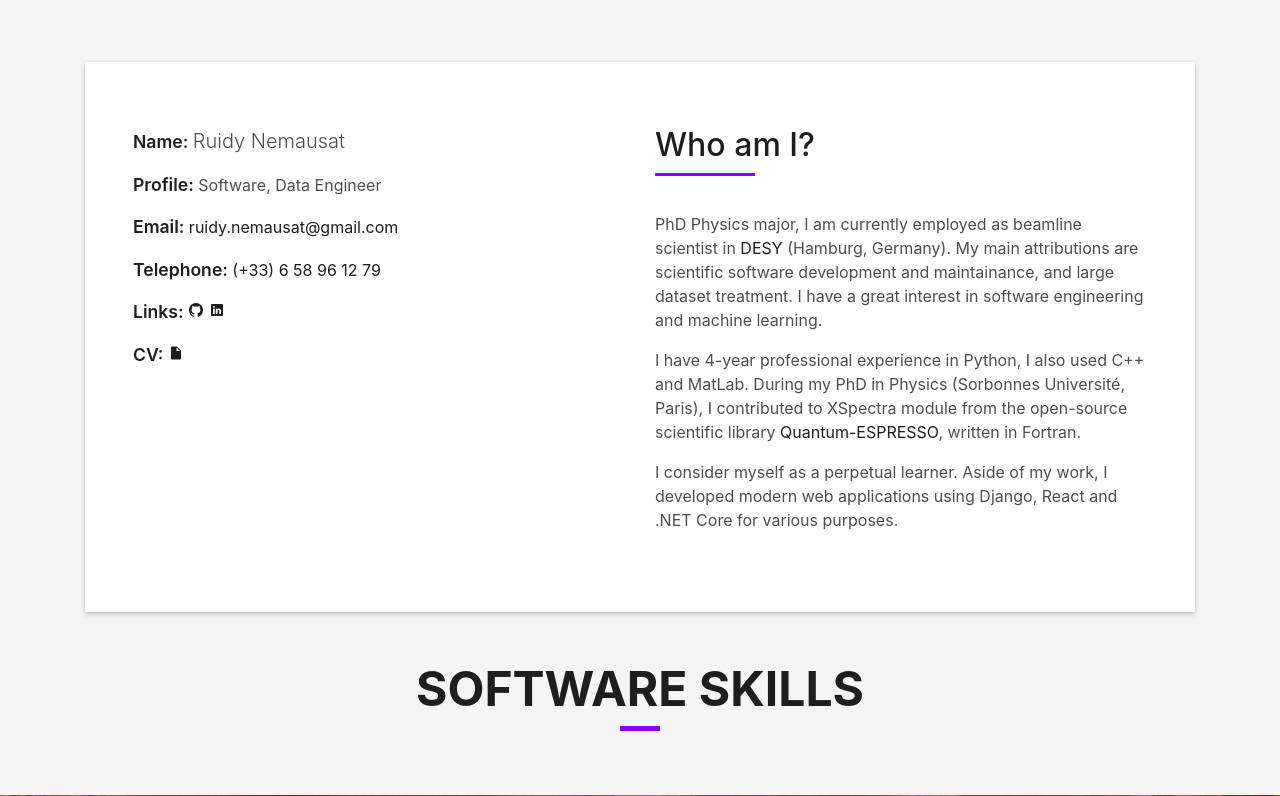
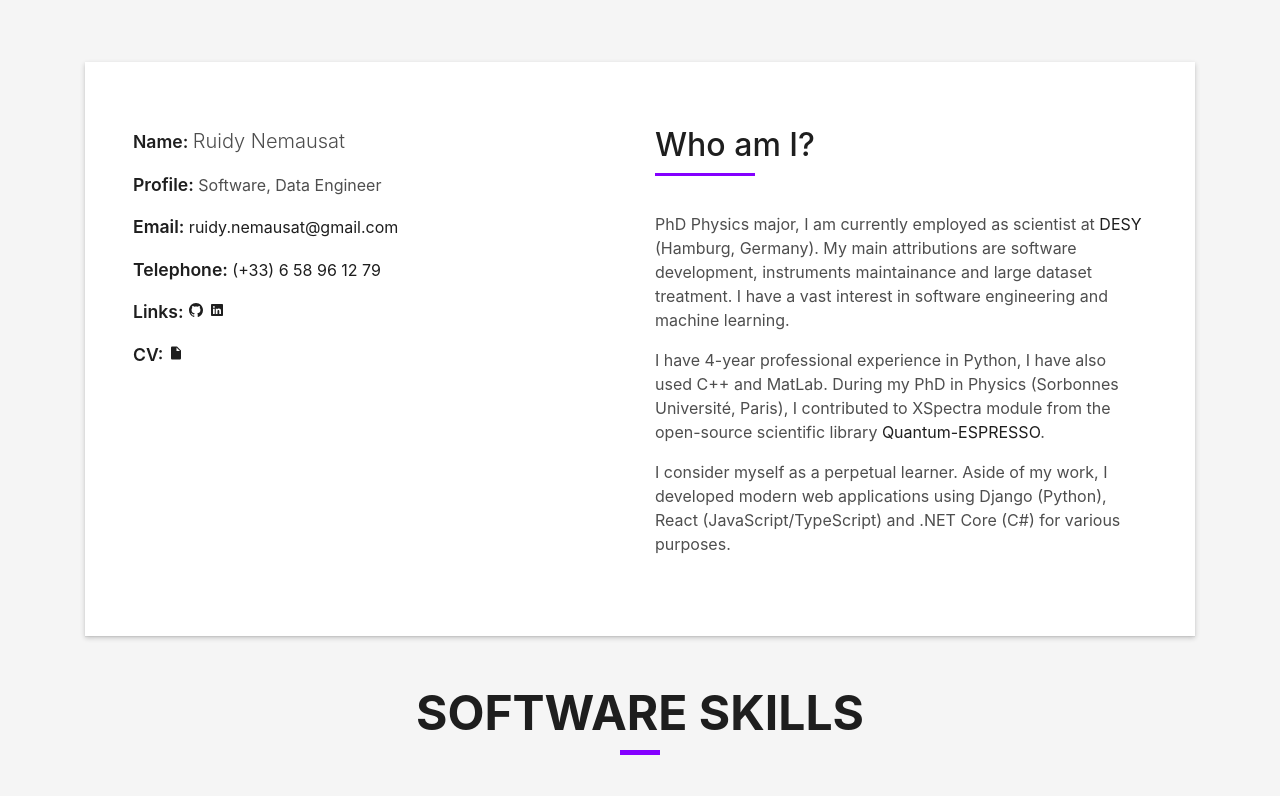
Before and after one commit to rjNemo/portfolio_django, a Django app: page / in a window 1280 px wide. Shown: the part 802-1598 px from the top of the page. Run offline with Django 3.2, Linux system fonts and the light colour scheme; data that the repository does not hold is empty; some libraries are stand-ins or nearby versions; some web fonts are replaced.

Commit message:
debug env variable on heroku; home description;

```diff
--- a/app/templates/home.html
+++ b/app/templates/home.html
@@ -154,31 +154,28 @@
                   </h5>
                 </div>
                 <p>
-                  PhD Physics major, I am currently employed as beamline
-                  scientist in
+                  PhD Physics major, I am currently employed as scientist at
                   <a
                     href="http://photon-science.desy.de/facilities/petra_iii/beamlines/p65_applied_xafs/contact__staff/index_eng.html"
-                    target="_blank"
-                    >DESY</a
-                  >
-                  (Hamburg, Germany). My main attributions are scientific
-                  software development and maintainance, and large dataset
-                  treatment. I have a great interest in software engineering and
-                  machine learning.
+                    target="_blank">
+                    DESY
+                  </a>
+                  (Hamburg, Germany). My main attributions are software development, instruments maintainance and large dataset
+                  treatment. I have a vast interest in software engineering and machine learning.
                 </p>
                 <p>
-                  I have 4-year professional experience in Python, I also used
+                  I have 4-year professional experience in Python, I have also used
                   C++ and MatLab. During my PhD in Physics (Sorbonnes
                   Université, Paris), I contributed to XSpectra module from the
                   open-source scientific library
                   <a href="https://www.quantum-espresso.org/" target="_blank"
                     >Quantum-ESPRESSO</a
-                  >, written in Fortran.
+                  >.
                 </p>
                 <p>
                   I consider myself as a perpetual learner. Aside of my work, I
-                  developed modern web applications using Django, React and .NET
-                  Core for various purposes.
+                  developed modern web applications using Django (Python), React (JavaScript/TypeScript) and .NET
+                  Core (C#) for various purposes.
                 </p>
               </div>
             </div>
--- a/app/templates/view.html
+++ b/app/templates/view.html
@@ -94,9 +94,7 @@
             </ul>
           </div>
           <div class="article-content">
-            <p class="lead">
-              {{project.text | safe}}
-            </p>
+            {{project.text | safe}}
             <a
               href="{{project.link}}"
               target="_blank"
--- a/portfolio/settings.py
+++ b/portfolio/settings.py
@@ -91,6 +91,7 @@ STATIC_ROOT = '/static/'
 ENV = os.getenv("ENV")
 
 if ENV == "HEROKU":
+    DEBUG = False
     STATICFILES_STORAGE = 'whitenoise.storage.CompressedManifestStaticFilesStorage'
     DATABASES['default'] = dj_database_url.config(
         conn_max_age=600, ssl_require=True)
```
Also changed, not shown: TODO.md (+2 -2 lines), README.md.
